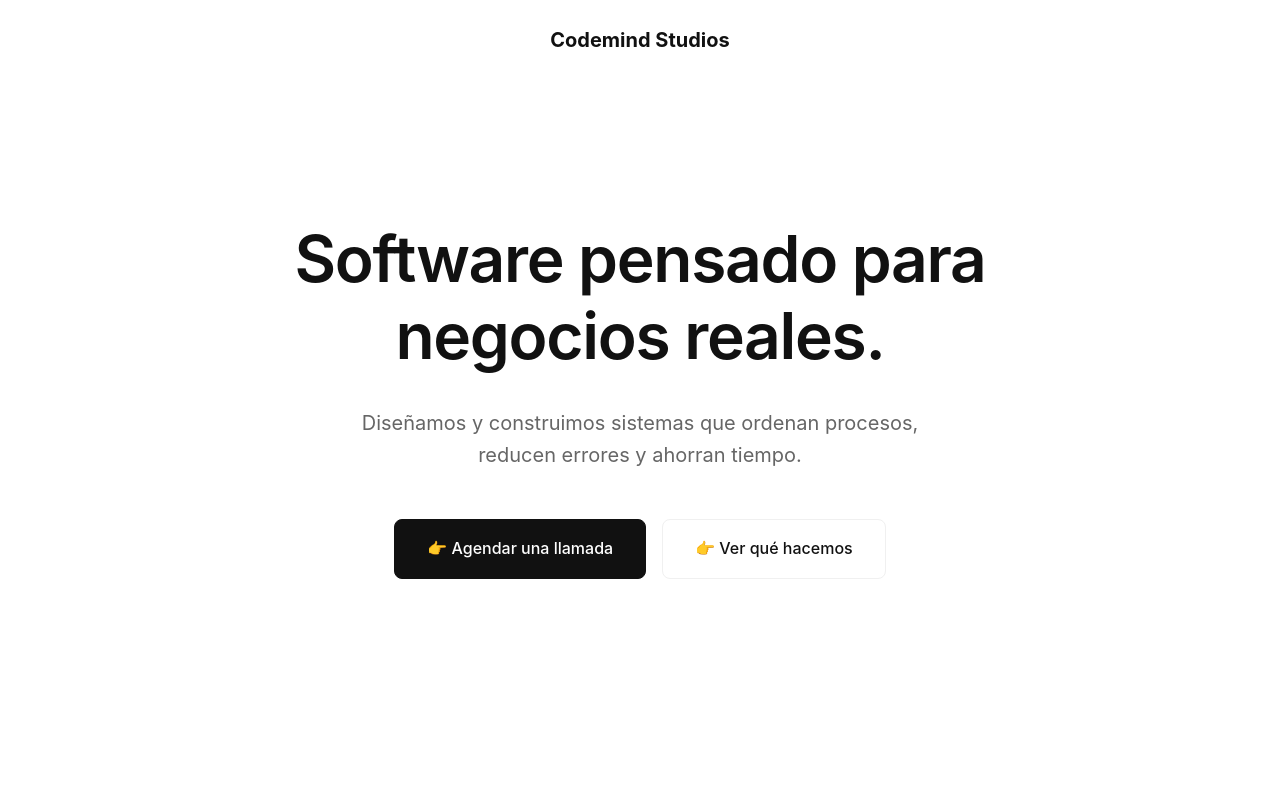
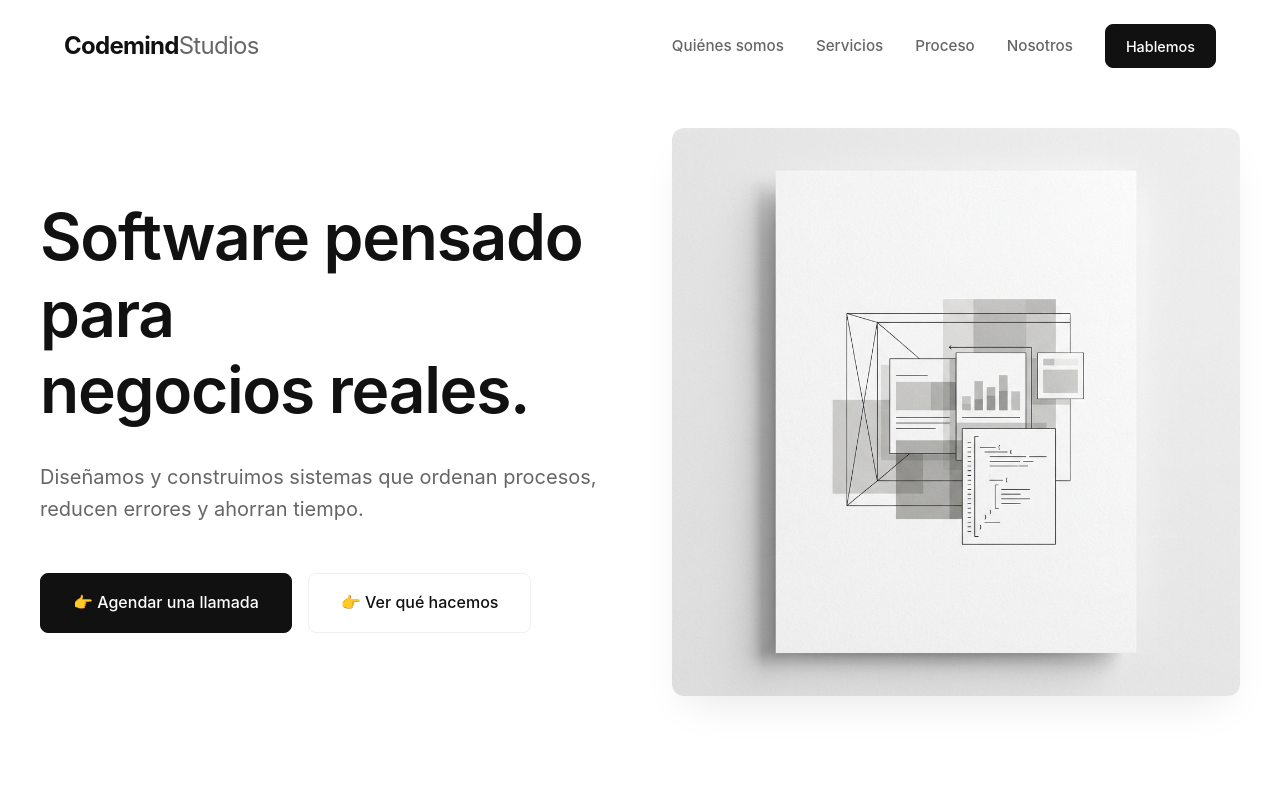
Before and after one commit to GianniRod/codemind-studios, a React (Vite) app: page / in a window 1280 px wide. Shown: the top 800 px of the page. Built offline with nearby package versions, Linux system fonts and the light colour scheme.

Commit message:
fix: add missing assets and new components for build

```diff
--- a/src/App.jsx
+++ b/src/App.jsx
@@ -1,17 +1,17 @@
 import React from 'react';
+import Navbar from './components/Navbar';
 import Hero from './components/Hero';
 import About from './components/About';
 import Services from './components/Services';
 import Process from './components/Process';
 import WhyUs from './components/WhyUs';
 import Footer from './components/Footer';
+import './index.css'; // Ensure CSS is imported
 
 function App() {
   return (
     <main>
-      <nav style={{ padding: '1.5rem', display: 'flex', justifyContent: 'center' }}>
-        <div style={{ fontWeight: 'bold', fontSize: '1.25rem' }}>Codemind Studios</div>
-      </nav>
+      <Navbar />
       <Hero />
       <About />
       <Services />
--- a/src/components/About.jsx
+++ b/src/components/About.jsx
@@ -2,8 +2,8 @@ import React from 'react';
 
 export default function About() {
   return (
-    <section className="section container">
-      <div className="text-center mb-xl">
+    <section id="about" className="section container">
+      <div className="text-center mb-xl fade-in-section is-visible">
         <h2 className="mb-md">Pensar antes de codear.</h2>
         <div style={{ maxWidth: '800px', margin: '0 auto' }}>
           <p className="mb-md">
--- a/src/components/Footer.jsx
+++ b/src/components/Footer.jsx
@@ -2,9 +2,9 @@ import React from 'react';
 
 export default function Footer() {
     return (
-        <footer className="section" style={{ borderTop: '1px solid var(--border-light)', paddingBottom: '3rem' }}>
+        <footer id="contact" className="section" style={{ borderTop: '1px solid var(--border-light)', paddingBottom: '3rem' }}>
             <div className="container text-center">
-                <div className="mb-xl" style={{ maxWidth: '600px', margin: '0 auto 4rem auto' }}>
+                <div className="mb-xl fade-in-section is-visible" style={{ maxWidth: '600px', margin: '0 auto 4rem auto' }}>
                     <h2 className="mb-md">¿Tenés un proceso que hoy vive en Word, Excel o WhatsApp?</h2>
                     <p className="mb-lg">Hablemos y veamos cómo convertirlo en un sistema claro y funcional.</p>
                     <a href="#contact" className="btn btn-primary">👉 Agendar una llamada</a>
--- a/src/components/Hero.jsx
+++ b/src/components/Hero.jsx
@@ -1,18 +1,25 @@
 import React from 'react';
+import heroImage from '../assets/hero_abstract_ui.png';
 
 export default function Hero() {
     return (
-        <section className="section container" style={{ minHeight: '80vh', display: 'flex', flexDirection: 'column', justifyContent: 'center', alignItems: 'center', textAlign: 'center' }}>
+        <section className="section container hero-split">
+            <div className="hero-content animate-fade-in-up">
                 <h1 className="mb-lg">
                     Software pensado para<br />
                     negocios reales.
                 </h1>
-            <p className="mb-xl" style={{ fontSize: '1.25rem', maxWidth: '600px', margin: '0 auto 3rem auto' }}>
+                <p className="mb-xl" style={{ fontSize: '1.25rem', maxWidth: '600px', margin: '0 0 3rem 0' }}>
                     Diseñamos y construimos sistemas que ordenan procesos, reducen errores y ahorran tiempo.
                 </p>
-            <div style={{ display: 'flex', gap: '1rem', flexWrap: 'wrap', justifyContent: 'center' }}>
+                <div style={{ display: 'flex', gap: '1rem', flexWrap: 'wrap' }}>
                     <a href="#contact" className="btn btn-primary">👉 Agendar una llamada</a>
                     <a href="#services" className="btn btn-secondary">👉 Ver qué hacemos</a>
+                </div>
+            </div>
+
+            <div className="hero-image-container fade-in-section is-visible">
+                <img src={heroImage} alt="Abstract UI" className="hero-image" />
             </div>
         </section>
     );
--- /dev/null
+++ b/src/components/Navbar.jsx
@@ -0,0 +1,82 @@
+import React, { useState, useEffect } from 'react';
+
+export default function Navbar() {
+    const [scrolled, setScrolled] = useState(false);
+    const [mobileMenuOpen, setMobileMenuOpen] = useState(false);
+
+    useEffect(() => {
+        const handleScroll = () => {
+            setScrolled(window.scrollY > 50);
+        };
+        window.addEventListener('scroll', handleScroll);
+        return () => window.removeEventListener('scroll', handleScroll);
+    }, []);
+
+    const navLinks = [
+        { name: 'Quiénes somos', href: '#about' },
+        { name: 'Servicios', href: '#services' },
+        { name: 'Proceso', href: '#process' },
+        { name: 'Nosotros', href: '#why-us' },
+    ];
+
+    return (
+        <header className={`navbar ${scrolled ? 'scrolled' : ''}`}>
+            <div className="container navbar-container">
+                <a href="#" className="logo">
+                    Codemind<span className="logo-accent">Studios</span>
+                </a>
+
+                {/* Desktop Menu */}
+                <nav className="desktop-nav">
+                    <ul className="nav-list">
+                        {navLinks.map((link) => (
+                            <li key={link.name}>
+                                <a href={link.href} className="nav-link">{link.name}</a>
+                            </li>
+                        ))}
+                    </ul>
+                    <a href="#contact" className="btn btn-primary btn-sm">Hablemos</a>
+                </nav>
+
+                {/* Mobile Menu Toggle */}
+                <button
+                    className="mobile-toggle"
+                    onClick={() => setMobileMenuOpen(!mobileMenuOpen)}
+                    aria-label="Toggle menu"
+                >
+                    <div className={`hamburger ${mobileMenuOpen ? 'open' : ''}`}>
+                        <span></span>
+                        <span></span>
+                        <span></span>
+                    </div>
+                </button>
+
+                {/* Mobile Menu */}
+                <div className={`mobile-nav ${mobileMenuOpen ? 'open' : ''}`}>
+                    <ul className="mobile-nav-list">
+                        {navLinks.map((link) => (
+                            <li key={link.name}>
+                                <a
+                                    href={link.href}
+                                    className="mobile-nav-link"
+                                    onClick={() => setMobileMenuOpen(false)}
+                                >
+                                    {link.name}
+                                </a>
+                            </li>
+                        ))}
+                        <li>
+                            <a
+                                href="#contact"
+                                className="btn btn-primary "
+                                onClick={() => setMobileMenuOpen(false)}
+                            >
+                                Hablemos
+                            </a>
+                        </li>
+                    </ul>
+                </div>
+            </div>
+        </header>
+    );
+}
--- a/src/components/Process.jsx
+++ b/src/components/Process.jsx
@@ -25,12 +25,12 @@ export default function Process() {
     ];
 
     return (
-        <section className="section" style={{ backgroundColor: 'var(--bg-secondary)' }}>
+        <section id="process" className="section" style={{ backgroundColor: 'var(--bg-secondary)' }}>
             <div className="container">
-                <h2 className="mb-xl text-center">Nuestro enfoque</h2>
+                <h2 className="mb-xl text-center fade-in-section is-visible">Nuestro enfoque</h2>
                 <div style={{ display: 'grid', gap: '2rem', gridTemplateColumns: 'repeat(auto-fit, minmax(250px, 1fr))' }}>
                     {steps.map((step, index) => (
-                        <div key={index} style={{ position: 'relative', paddingLeft: '1rem' }}>
+                        <div key={index} className="fade-in-section is-visible" style={{ position: 'relative', paddingLeft: '1rem', transitionDelay: `${index * 0.1}s` }}>
                             <span style={{ fontSize: '1.5rem', fontWeight: 'bold', color: 'var(--text-secondary)', opacity: 0.3, display: 'block', marginBottom: '0.5rem' }}>
                                 {step.num.padStart(2, '0')}
                             </span>
--- a/src/components/Services.jsx
+++ b/src/components/Services.jsx
@@ -31,10 +31,10 @@ export default function Services() {
 
     return (
         <section id="services" className="section container">
-            <h2 className="mb-xl text-center">Qué hacemos</h2>
+            <h2 className="mb-xl text-center animate-fade-in-up">Qué hacemos</h2>
             <div className="grid" style={{ gridTemplateColumns: 'repeat(auto-fit, minmax(300px, 1fr))' }}>
                 {services.map((service, index) => (
-                    <div key={index} style={{ padding: '2rem', border: '1px solid var(--border-light)', borderRadius: '12px', transition: 'transform 0.2s', backgroundColor: '#fff' }}>
+                    <div key={index} className="card-hover fade-in-section is-visible" style={{ padding: '2rem', border: '1px solid var(--border-light)', borderRadius: '12px', transition: 'all 0.3s ease', backgroundColor: '#fff', animationDelay: `${index * 0.1}s` }}>
                         <div style={{ fontSize: '2.5rem', marginBottom: '1rem' }}>{service.icon}</div>
                         <h3 className="mb-sm">{service.title}</h3>
                         <p>{service.desc}</p>
--- a/src/components/WhyUs.jsx
+++ b/src/components/WhyUs.jsx
@@ -2,9 +2,9 @@ import React from 'react';
 
 export default function WhyUs() {
     return (
-        <section className="section container">
+        <section id="why-us" className="section container">
             <div className="grid" style={{ gridTemplateColumns: 'repeat(auto-fit, minmax(300px, 1fr))', gap: '4rem' }}>
-                <div>
+                <div className="fade-in-section is-visible">
                     <h2 className="mb-lg">Por qué Codemind</h2>
                     <ul style={{ fontSize: '1.125rem', display: 'flex', flexDirection: 'column', gap: '1rem' }}>
                         {[
--- a/src/index.css
+++ b/src/index.css
@@ -12,11 +12,16 @@
   --font-sans: 'Inter', system-ui, -apple-system, BlinkMacSystemFont, 'Segoe UI', Roboto, Oxygen, Ubuntu, Cantarell, 'Open Sans', 'Helvetica Neue', sans-serif;
 
   /* Spacing */
-  --spacing-sm: 0.5rem;   /* 8px */
-  --spacing-md: 1rem;     /* 16px */
-  --spacing-lg: 2rem;     /* 32px */
-  --spacing-xl: 4rem;     /* 64px */
-  --spacing-xxl: 8rem;    /* 128px */
+  --spacing-sm: 0.5rem;
+  /* 8px */
+  --spacing-md: 1rem;
+  /* 16px */
+  --spacing-lg: 2rem;
+  /* 32px */
+  --spacing-xl: 4rem;
+  /* 64px */
+  --spacing-xxl: 8rem;
+  /* 128px */
 
   /* Container */
   --container-width: 1200px;
@@ -37,7 +42,12 @@ body {
   -webkit-font-smoothing: antialiased;
 }
 
-h1, h2, h3, h4, h5, h6 {
+h1,
+h2,
+h3,
+h4,
+h5,
+h6 {
   line-height: 1.2;
   color: var(--text-primary);
   font-weight: 600;
@@ -123,8 +133,240 @@ ul {
 }
 
 /* Specific styling for clarity */
-.text-center { text-align: center; }
-.mb-sm { margin-bottom: var(--spacing-sm); }
-.mb-md { margin-bottom: var(--spacing-md); }
-.mb-lg { margin-bottom: var(--spacing-lg); }
-.mb-xl { margin-bottom: var(--spacing-xl); }
+.text-center {
+  text-align: center;
+}
+
+.text-left {
+  text-align: left;
+}
+
+.mb-sm {
+  margin-bottom: var(--spacing-sm);
+}
+
+.mb-md {
+  margin-bottom: var(--spacing-md);
+}
+
+.mb-lg {
+  margin-bottom: var(--spacing-lg);
+}
+
+.mb-xl {
+  margin-bottom: var(--spacing-xl);
+}
+
+/* Navbar Styles */
+.navbar {
+  position: fixed;
+  top: 0;
+  left: 0;
+  width: 100%;
+  z-index: 1000;
+  background-color: transparent;
+  transition: background-color 0.3s ease, padding 0.3s ease, box-shadow 0.3s ease;
+  padding: 1.5rem 0;
+}
+
+.navbar.scrolled {
+  background-color: rgba(255, 255, 255, 0.9);
+  backdrop-filter: blur(10px);
+  padding: 1rem 0;
+  box-shadow: 0 4px 6px -1px rgba(0, 0, 0, 0.05);
+}
+
+.navbar-container {
+  display: flex;
+  justify-content: space-between;
+  align-items: center;
+}
+
+.logo {
+  font-size: 1.5rem;
+  font-weight: 700;
+  letter-spacing: -0.03em;
+  color: var(--text-primary);
+}
+
+.logo-accent {
+  font-weight: 400;
+  color: var(--text-secondary);
+}
+
+.desktop-nav {
+  display: flex;
+  align-items: center;
+  gap: 2rem;
+}
+
+.nav-list {
+  display: flex;
+  gap: 2rem;
+}
+
+.nav-link {
+  font-size: 0.95rem;
+  font-weight: 500;
+  color: var(--text-secondary);
+  transition: color 0.2s ease;
+}
+
+.nav-link:hover {
+  color: var(--text-primary);
+}
+
+.btn-sm {
+  padding: 0.6rem 1.25rem;
+  font-size: 0.9rem;
+}
+
+/* Mobile Menu */
+.mobile-toggle {
+  display: none;
+  background: none;
+  border: none;
+  cursor: pointer;
+  z-index: 1001;
+}
+
+.hamburger span {
+  display: block;
+  width: 25px;
+  height: 2px;
+  background-color: var(--text-primary);
+  margin: 5px 0;
+  transition: all 0.3s ease;
+}
+
+.hamburger.open span:nth-child(1) {
+  transform: rotate(45deg) translate(5px, 5px);
+}
+
+.hamburger.open span:nth-child(2) {
+  opacity: 0;
+}
+
+.hamburger.open span:nth-child(3) {
+  transform: rotate(-45deg) translate(5px, -5px);
+}
+
+.mobile-nav {
+  position: fixed;
+  top: 0;
+  right: -100%;
+  width: 80%;
+  height: 100vh;
+  background-color: var(--bg-primary);
+  padding: 6rem 2rem;
+  transition: right 0.3s ease;
+  box-shadow: -5px 0 15px rgba(0, 0, 0, 0.05);
+  z-index: 999;
+}
+
+.mobile-nav.open {
+  right: 0;
+}
+
+.mobile-nav-list {
+  display: flex;
+  flex-direction: column;
+  gap: 2rem;
+}
+
+.mobile-nav-link {
+  font-size: 1.5rem;
+  font-weight: 600;
+}
+
+@media (max-width: 768px) {
+  .desktop-nav {
+    display: none;
+  }
+
+  .mobile-toggle {
+    display: block;
+  }
+}
+
+/* Animations */
+@keyframes fadeInUp {
+  from {
+    opacity: 0;
+    transform: translateY(20px);
+  }
+
+  to {
+    opacity: 1;
+    transform: translateY(0);
+  }
+}
+
+@keyframes fadeIn {
+  from {
+    opacity: 0;
+  }
+
+  to {
+    opacity: 1;
+  }
+}
+
+.animate-fade-in-up {
+  animation: fadeInUp 0.8s ease-out forwards;
+}
+
+.fade-in-section {
+  opacity: 0;
+  transform: translateY(20px);
+  transition: opacity 0.6s ease-out, transform 0.6s ease-out;
+  will-change: opacity, visibility;
+}
+
+.fade-in-section.is-visible {
+  opacity: 1;
+  transform: none;
+}
+
+/* Hover Effects */
+.card-hover {
+  transition: transform 0.3s ease, box-shadow 0.3s ease;
+}
+
+.card-hover:hover {
+  transform: translateY(-5px);
+  box-shadow: 0 10px 30px -10px rgba(0, 0, 0, 0.1);
+  border-color: var(--text-primary);
+}
+
+/* Hero Split Layout */
+.hero-split {
+  display: grid;
+  grid-template-columns: 1fr 1fr;
+  align-items: center;
+  gap: 4rem;
+  min-height: 85vh;
+}
+
+@media (max-width: 900px) {
+  .hero-split {
+    grid-template-columns: 1fr;
+    text-align: center;
+    gap: 3rem;
+    padding-top: 6rem;
+  }
+
+  .hero-image-container {
+    order: -1;
+    max-width: 400px;
+    margin: 0 auto;
+  }
+}
+
+.hero-image {
+  width: 100%;
+  height: auto;
+  border-radius: 12px;
+  box-shadow: 0 20px 40px -15px rgba(0, 0, 0, 0.1);
+  animation: fadeIn 1.2s ease-out;
+}
```
Also changed, not shown: src/assets/hero_abstract_ui.png (added). Lines whose indentation alone changed are shown as unchanged.
